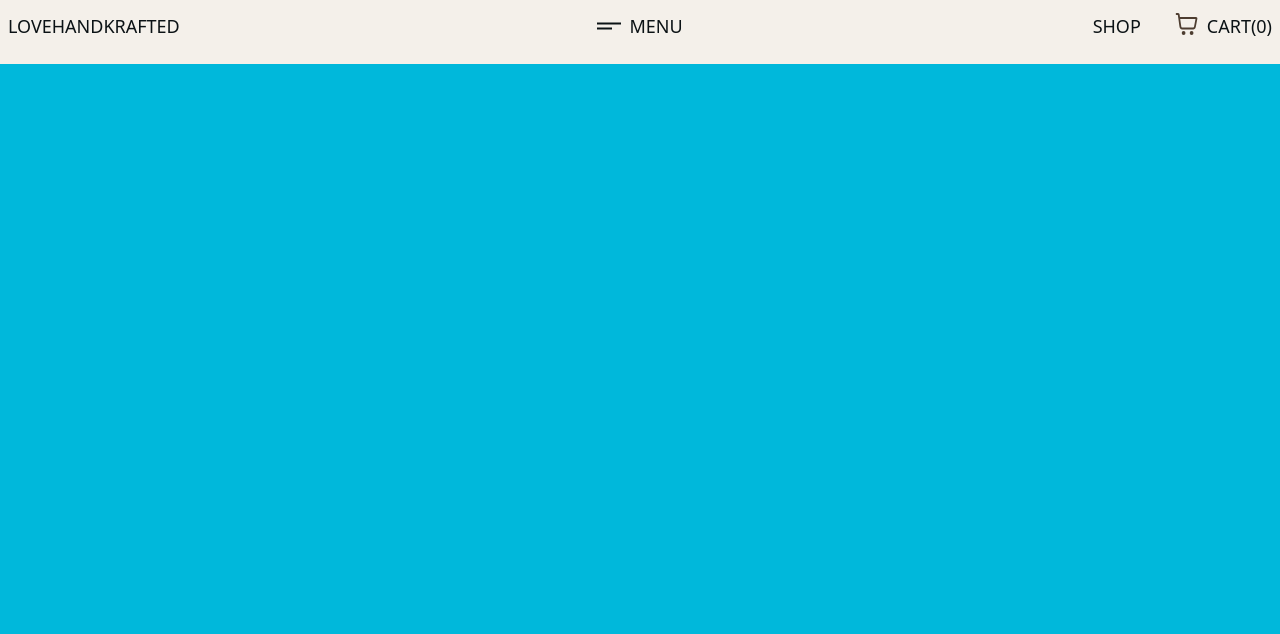
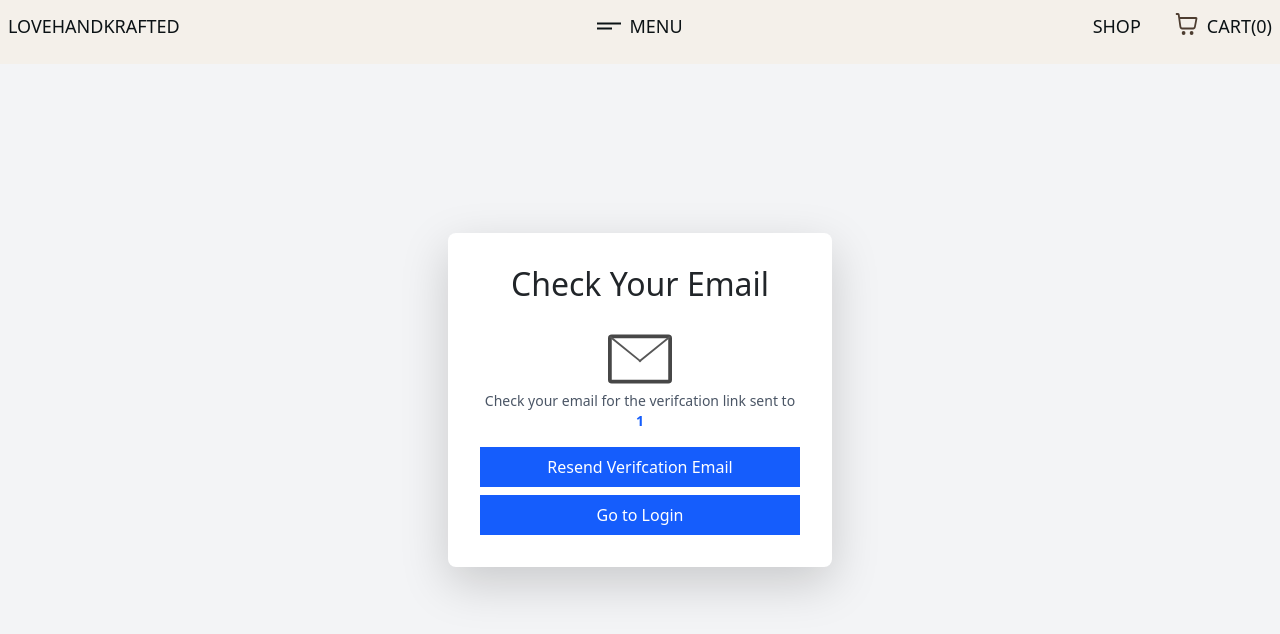
Before and after one commit to dioeos/lovehandkrafted-website, a React (Vite) app in the folder frontend/: page /account/verify-email/1 in a window 1280 px wide. Before the commit this address led to /. Shown: the top 634 px of the page. Built offline with nearby package versions, Linux system fonts and the light colour scheme; no server answers.

Commit message:
Implemented resend registration verification email functionality

```diff
--- a/frontend/src/App.jsx
+++ b/frontend/src/App.jsx
@@ -16,7 +16,7 @@ import Profile from "./pages/Profile/Profile";
 import PasswordReset from "./pages/PasswordReset/PasswordReset";
 import PasswordConfirm from "./pages/PasswordConfirm/PasswordConfirm";
 
-
+import VerifyEmail from "./pages/VerifyEmail/VerifyEmail";
 import EmailConfirm from "./pages/EmailConfirm/EmailConfirm";
 
 function App() {
@@ -41,6 +41,7 @@ function App() {
                     <Route path="/account/password/recover" element={<PasswordReset />} />
 
                     {/* redirect from email auth routes */}
+                    <Route path="/account/verify-email/:email" element={<VerifyEmail/>} />
                     <Route path="/account/password-reset/confirm/:uid/:token" element={<PasswordConfirm/>} />
                     <Route path="/account/confirm-email/:uid/:token" element={<EmailConfirm />} />
 
--- /dev/null
+++ b/frontend/src/pages/VerifyEmail/VerifyEmail.jsx
@@ -0,0 +1,68 @@
+import { useNavigate, useParams } from "react-router-dom"
+
+import svg from "../../assets/email.svg"
+import { useState } from "react";
+import api from "../../utils/lib/api";
+
+const VerifyEmail = () => {
+    const { email } = useParams();
+    const userEmail = decodeURIComponent(email)
+    const navigate = useNavigate();
+    const [loading, setLoading] = useState(false);
+    const [error, setError] = useState(null);
+    const [success, setSuccess] = useState(null);
+
+    const handleSubmit = async () => {
+        setLoading(true);
+        setError(null);
+        setSuccess(null);
+
+        try {
+            await api.post("/authentication/dj-rest-auth/registration/resend-email/", {
+                email: userEmail,
+            })
+        } catch (error) {
+            console.log(error.response)
+        }
+    }
+
+
+    return (
+        <div className="flex items-center justify-center min-h-screen bg-gray-100">
+            <div className="bg-white p-8 shadow-lg rounded-lg w-96">
+                <h2 className="text-2xl font-semibold text-center mb-4">
+                    Check Your Email
+                </h2>
+
+                <img src={svg} className="mx-auto w-16 h-16" />
+
+
+                <p className="text-sm text-gray-600 text-center">
+                    Check your email for the verifcation link sent to{" "}
+                    <span className="font-bold text-blue-600">
+                        {userEmail}
+                    </span>
+                </p>
+
+
+                <button
+                    type="submit"
+                    className="w-full bg-blue-600 text-white py-2 rounded-lg hover:bg-blue-700 transition mb-2"
+                    onClick={handleSubmit}
+                >
+                    Resend Verifcation Email
+                </button>
+
+                <button
+                    type="submit"
+                    className="w-full bg-blue-600 text-white py-2 rounded-lg hover:bg-blue-700 transition"
+                    onClick={() => navigate("/account/login")}
+                >
+                    Go to Login
+                </button>
+
+            </div>
+        </div>
+    )
+}
+export default VerifyEmail
```
Also changed, not shown: frontend/src/assets/email.svg (added), 1 other file (tests, documents, lock files or other folders).
